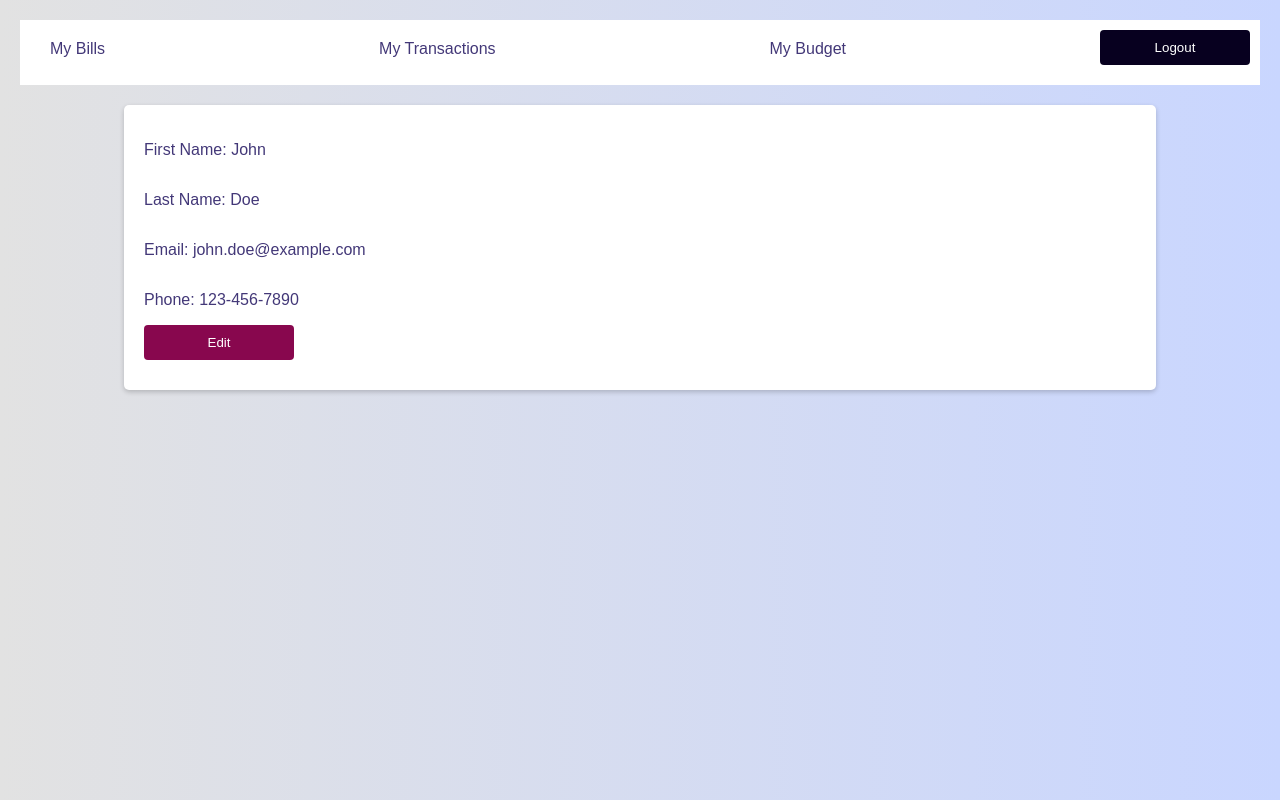
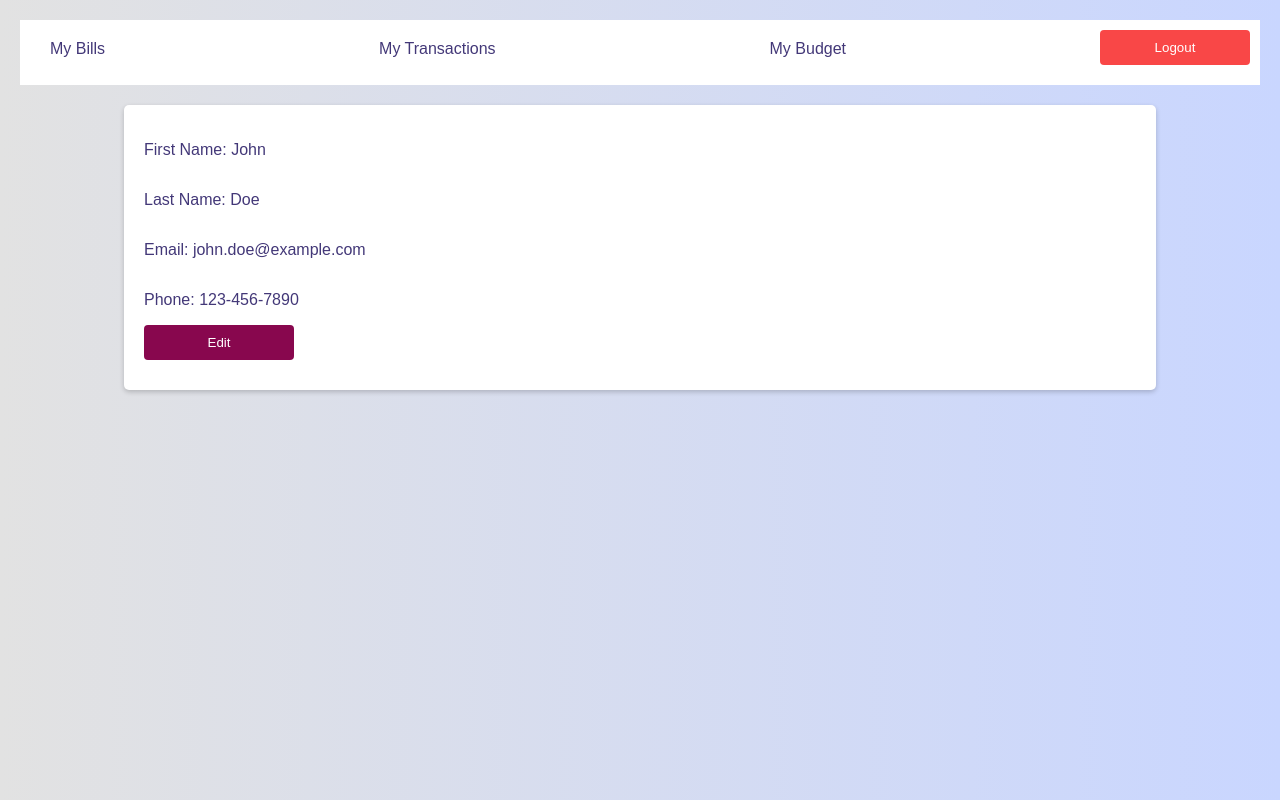
Before and after one commit to Sushantg339/Techathon-Project, a plain HTML site: page new login page/Homepage.html in a window 1280 px wide. In both pictures the pointer is over the button "Logout". Drawn offline with Linux system fonts and the light colour scheme.

Commit message:
style correction of homepage

```diff
--- a/new login page/home.css
+++ b/new login page/home.css
@@ -40,7 +40,7 @@ body {
   }
 
   .navbar button:hover {
-    background-color: #07001f;
+    background-color: #f94747;
     color: white;
   }
 
```
